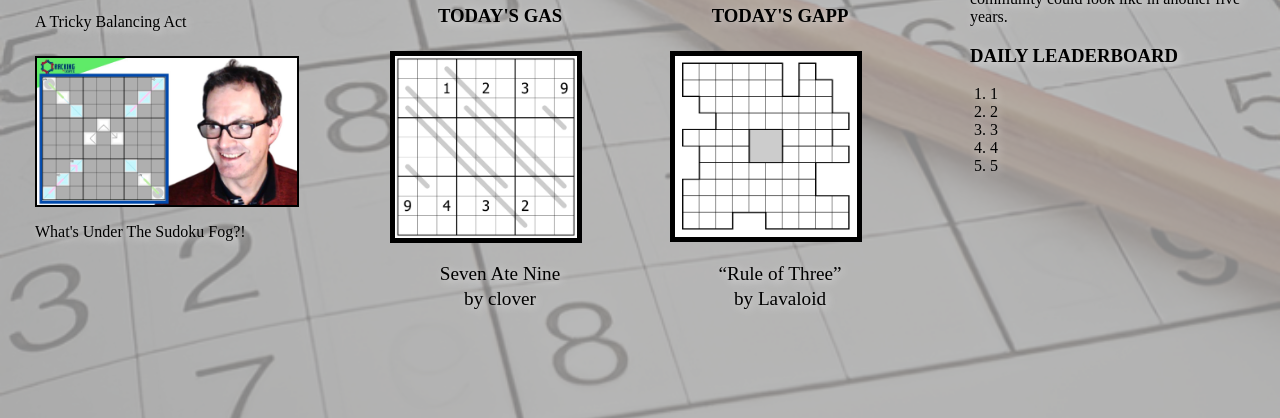
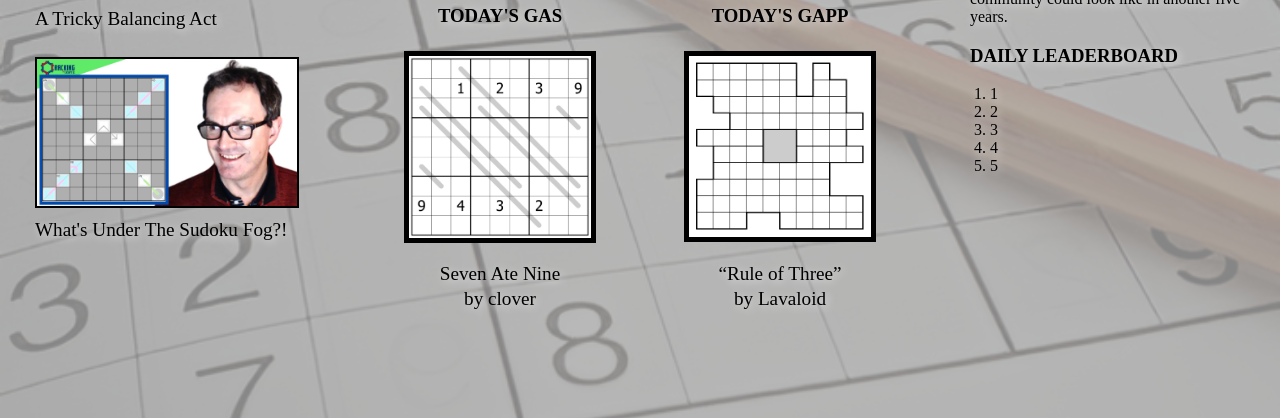
Before and after one commit to emgleaso/project02, a plain HTML site: page index.html in a window 1280 px wide. Shown: the part 382-800 px from the top of the page. Drawn offline with Linux system fonts and the light colour scheme.

Commit message:
more sizing

```diff
--- a/index.css
+++ b/index.css
@@ -155,10 +155,7 @@ body::after {
   width: 70%;
   height: auto;
   display: block;
-  max-width: 70%;
-  margin-bottom: 10px;
-  margin-left: 20px;
-  margin-right: 20px
+  margin: 0 auto 10px auto;
 }
 
 .welcome{
@@ -181,7 +178,7 @@ span{
   font-size: 32px;
 }
 
-/* Video Item & Thumbnails */
+/* Left Column */
 .video-item {
   margin-top: 5px;
   margin-bottom: 25px;
@@ -196,6 +193,13 @@ span{
   display: block;
 }
 
+.latest-videos p{
+   margin: 0.3rem 0;
+  line-height: 1.3;
+  text-align: left;
+  font-size: 1.5vw;
+}
+
 /* Right Column */
 
 .rcolumn ol {
```
